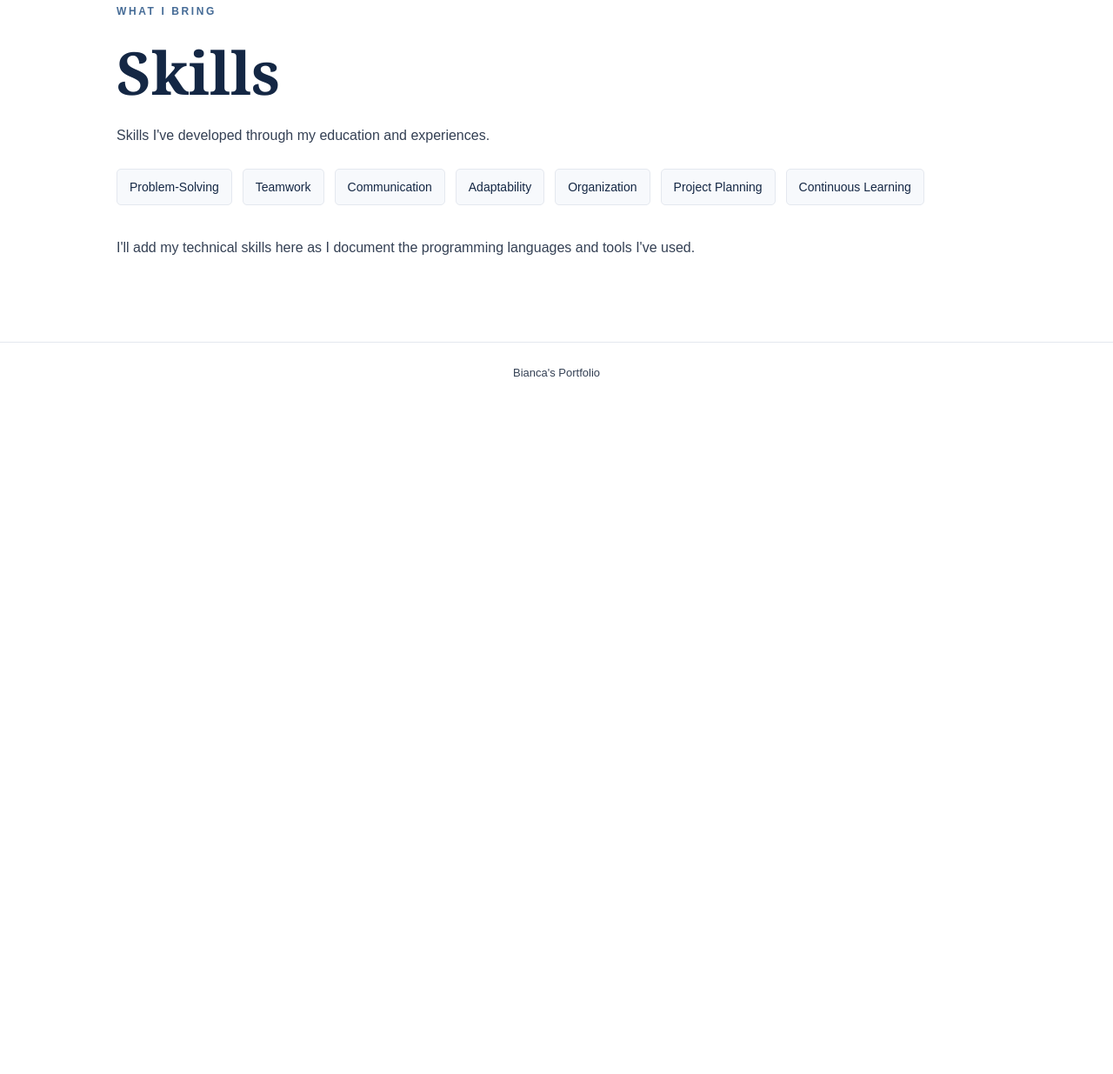
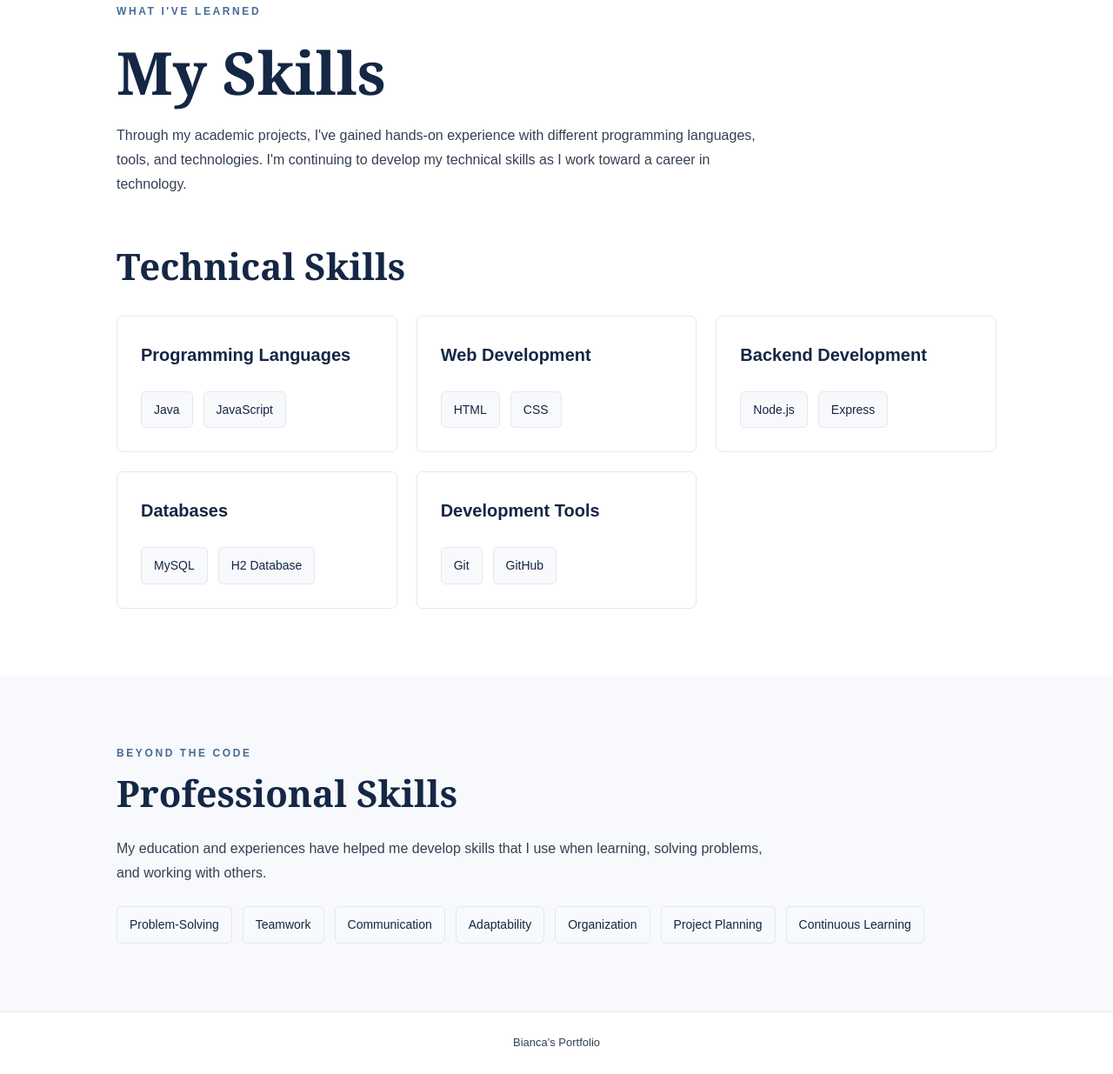
Before and after one commit to bguimaraesbarrosl/bguimaraesbarrosl.github.io, a plain HTML site: page skills.html in a window 1280 px wide. Shown: the part 143-1378 px from the top of the page at 87% size. Before the commit the page ends 800 px from the top, so only its background shows below. Drawn offline with Linux system fonts and the light colour scheme.

Commit message:
Update skills.html

```diff
--- a/skills.html
+++ b/skills.html
@@ -4,14 +4,19 @@
 <head>
   <meta charset="UTF-8">
   <meta name="viewport" content="width=device-width, initial-scale=1.0">
+  <meta name="description" content="Bianca's technical and professional skills">
   <title>Skills | Bianca's Portfolio</title>
   <link rel="stylesheet" href="style.css">
 </head>
 
 <body>
+
+  <!-- NAVIGATION -->
   <header class="site-header">
     <nav class="nav">
-      <a class="brand" href="index.html">Bianca's Portfolio</a>
+      <a class="brand" href="index.html">
+        Bianca's Portfolio
+      </a>
 
       <div class="links">
         <a href="index.html">Home</a>
@@ -24,14 +29,87 @@
   </header>
 
   <main>
+
+    <!-- INTRODUCTION -->
     <section class="section">
       <div class="wrap">
-        <div class="eyebrow">What I bring</div>
-        <h1>Skills</h1>
+
+        <div class="eyebrow">What I've learned</div>
+
+        <h1>My Skills</h1>
 
         <p class="intro">
-          Skills I've developed through my education
-          and experiences.
+          Through my academic projects, I've gained
+          hands-on experience with different programming
+          languages, tools, and technologies.
+          I'm continuing to develop my technical skills
+          as I work toward a career in technology.
+        </p>
+
+        <!-- TECHNICAL SKILLS -->
+        <h2 style="margin-top: 55px;">
+          Technical Skills
+        </h2>
+
+        <div class="cards">
+
+          <article class="card">
+            <h3>Programming Languages</h3>
+            <div class="tags">
+              <span class="tag">Java</span>
+              <span class="tag">JavaScript</span>
+            </div>
+          </article>
+
+          <article class="card">
+            <h3>Web Development</h3>
+            <div class="tags">
+              <span class="tag">HTML</span>
+              <span class="tag">CSS</span>
+            </div>
+          </article>
+
+          <article class="card">
+            <h3>Backend Development</h3>
+            <div class="tags">
+              <span class="tag">Node.js</span>
+              <span class="tag">Express</span>
+            </div>
+          </article>
+
+          <article class="card">
+            <h3>Databases</h3>
+            <div class="tags">
+              <span class="tag">MySQL</span>
+              <span class="tag">H2 Database</span>
+            </div>
+          </article>
+
+          <article class="card">
+            <h3>Development Tools</h3>
+            <div class="tags">
+              <span class="tag">Git</span>
+              <span class="tag">GitHub</span>
+            </div>
+          </article>
+
+        </div>
+
+      </div>
+    </section>
+
+    <!-- PROFESSIONAL SKILLS -->
+    <section class="section tint">
+      <div class="wrap">
+
+        <div class="eyebrow">Beyond the code</div>
+
+        <h2>Professional Skills</h2>
+
+        <p class="intro">
+          My education and experiences have helped
+          me develop skills that I use when learning,
+          solving problems, and working with others.
         </p>
 
         <div class="tags">
@@ -44,16 +122,15 @@
           <span class="tag">Continuous Learning</span>
         </div>
 
-        <p style="margin-top:35px">
-          I'll add my technical skills here as I document
-          the programming languages and tools I've used.
-        </p>
       </div>
     </section>
+
   </main>
 
+  <!-- FOOTER -->
   <footer class="footer">
     Bianca's Portfolio
   </footer>
+
 </body>
 </html>
```
